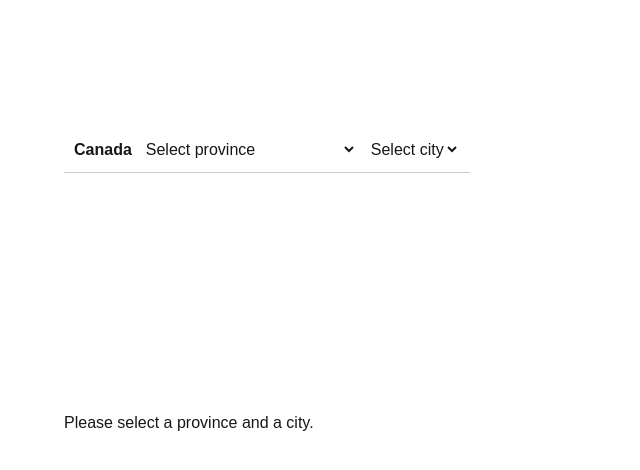
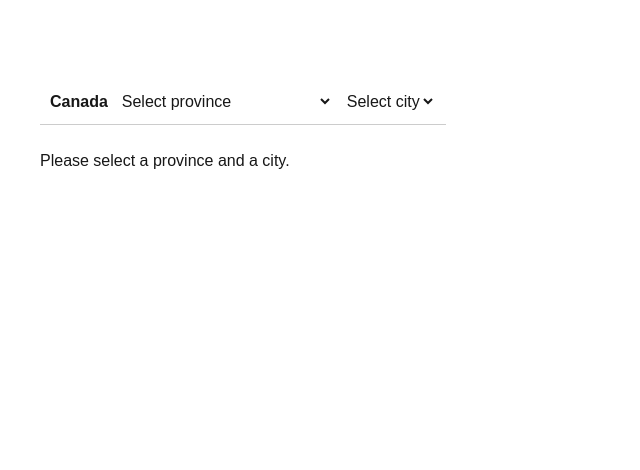
Before and after one commit to Mcaycedor/wps-weather-app, a Next.js app: page / in a window 1280 px wide. Shown: the top 470 px of the page, without its empty margins (0-640 px from the left). Built offline with nearby package versions, Linux system fonts and the light colour scheme.

Commit message:
Update page.tsx

```diff
--- a/app/page.tsx
+++ b/app/page.tsx
@@ -10,7 +10,7 @@ export default function Home() {
 
   return (
 
-      <main className="flex min-h-screen w-full max-w-3xl flex-col items-center justify-between py-32 px-16 bg-white dark:bg-black sm:items-start">
+     <main className="flex min-h-screen w-full max-w-3xl flex-col items-center gap-6 py-20 px-10 bg-white dark:bg-black sm:items-start">
 
 
         <Header
```
